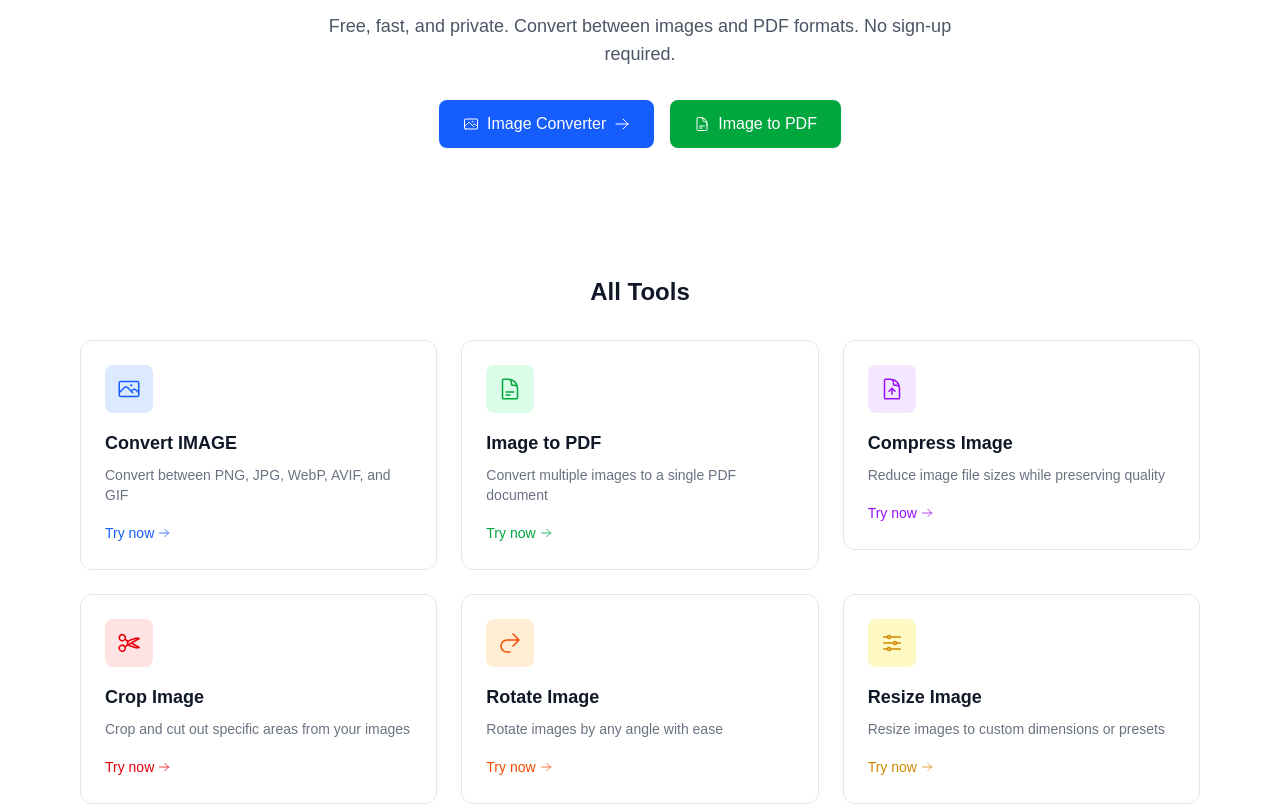
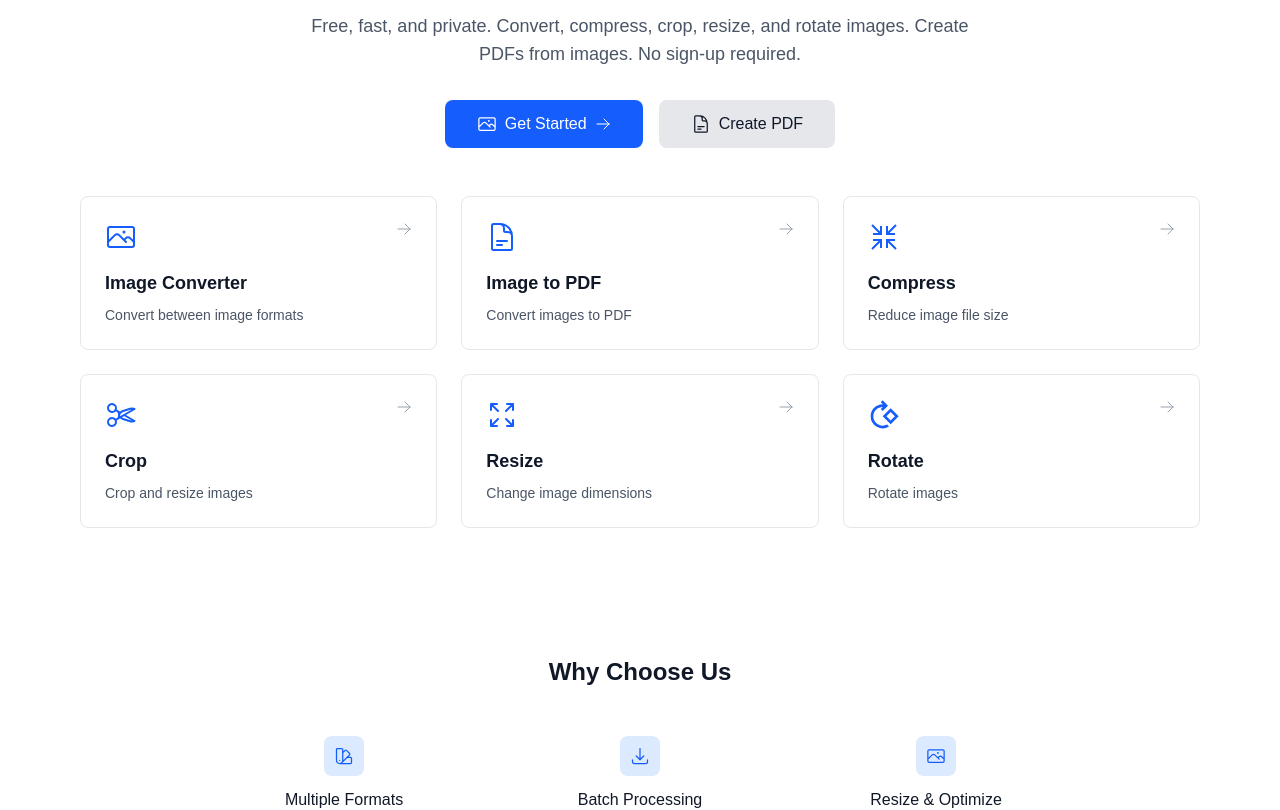
Before and after one commit to KETAN1302/image-converter, a Next.js app: page / in a window 1280 px wide. Shown: the part 280-1090 px from the top of the page. Built offline with nearby package versions, Linux system fonts and the light colour scheme.

Commit message:
Some Changes

```diff
--- a/src/app/components/HeroSection.tsx
+++ b/src/app/components/HeroSection.tsx
@@ -7,49 +7,122 @@ import {
   PhotoIcon,
   ArrowRightIcon,
   DocumentTextIcon,
+  ScissorsIcon,
+  AdjustmentsHorizontalIcon,
+  ArrowsPointingOutIcon,
 } from "@heroicons/react/24/outline";
+import { LiaCompressArrowsAltSolid } from "react-icons/lia";
+import { MdOutlineRotate90DegreesCw } from "react-icons/md";
+
+
 
 export default function HeroSection() {
+  const tools = [
+    {
+      href: "/converter",
+      icon: PhotoIcon,
+      label: "Image Converter",
+      description: "Convert between image formats",
+    },
+    {
+      href: "/image-to-pdf",
+      icon: DocumentTextIcon,
+      label: "Image to PDF",
+      description: "Convert images to PDF",
+    },
+    {
+      href: "/compress",
+      icon: LiaCompressArrowsAltSolid,
+      label: "Compress",
+      description: "Reduce image file size",
+    },
+    {
+      href: "/crop",
+      icon: ScissorsIcon,
+      label: "Crop",
+      description: "Crop and resize images",
+    },
+    {
+      href: "/resize",
+      icon: ArrowsPointingOutIcon,
+      label: "Resize",
+      description: "Change image dimensions",
+    },
+    {
+      href: "/rotate",
+      icon: MdOutlineRotate90DegreesCw,
+      label: "Rotate",
+      description: "Rotate images",
+    },
+  ];
+
   return (
-    <section className="max-w-4xl mx-auto px-4 py-16 md:py-20 text-center">
+    <section className="max-w-6xl mx-auto px-4 py-16 md:py-20">
       {/* New Feature Badge */}
+      <div className="text-center mb-12">
         <div className="inline-flex items-center gap-2 bg-blue-50 px-4 py-2 rounded-full mb-6">
           <SparklesIcon className="w-4 h-4 text-blue-600" />
           <span className="text-sm text-blue-600 font-medium">
-          New: PDF Tools Added!
+            Complete Image & PDF Toolkit
           </span>
         </div>
 
         {/* Main Heading */}
         <h1 className="text-4xl md:text-5xl font-bold text-gray-900 dark:text-white mb-4">
-        Convert Images & PDFs
-        <span className="text-blue-600"> Instantly</span>
+          Convert & Edit Images
+          <span className="text-blue-600"> Effortlessly</span>
         </h1>
 
         {/* Subheading */}
-      <p className="text-lg text-gray-600 dark:text-white max-w-2xl mx-auto mb-8">
-        Free, fast, and private. Convert between images and PDF formats. No
-        sign-up required.
+        <p className="text-lg text-gray-600 dark:text-gray-300 max-w-2xl mx-auto mb-8">
+          Free, fast, and private. Convert, compress, crop, resize, and rotate
+          images. Create PDFs from images. No sign-up required.
         </p>
 
-      {/* Action Buttons */}
-      <div className="flex flex-col sm:flex-row gap-4 justify-center">
+        {/* Primary Action Buttons */}
+        <div className="flex flex-col sm:flex-row gap-4 justify-center mb-12">
           <Link
             href="/converter"
-          className="inline-flex items-center gap-2 bg-blue-600 text-white px-6 py-3 rounded-lg hover:bg-blue-700 transition-colors"
+            className="inline-flex items-center gap-2 bg-blue-600 text-white px-8 py-3 rounded-lg hover:bg-blue-700 transition-colors font-medium"
           >
-          <PhotoIcon className="w-4 h-4" />
-          Image Converter
+            <PhotoIcon className="w-5 h-5" />
+            Get Started
             <ArrowRightIcon className="w-4 h-4" />
           </Link>
 
           <Link
             href="/image-to-pdf"
-          className="inline-flex items-center gap-2 bg-green-600 text-white px-6 py-3 rounded-lg hover:bg-green-700 transition-colors"
+            className="inline-flex items-center gap-2 bg-gray-200 text-gray-900 dark:bg-gray-700 dark:text-white px-8 py-3 rounded-lg hover:bg-gray-300 dark:hover:bg-gray-600 transition-colors font-medium"
           >
-          <DocumentTextIcon className="w-4 h-4" />
-          Image to PDF
+            <DocumentTextIcon className="w-5 h-5" />
+            Create PDF
           </Link>
+        </div>
+      </div>
+
+      {/* Features Grid */}
+      <div className="grid grid-cols-1 md:grid-cols-2 lg:grid-cols-3 gap-6">
+        {tools.map((tool) => {
+          const Icon = tool.icon;
+          return (
+            <Link
+              key={tool.href}
+              href={tool.href}
+              className="group p-6 bg-white dark:bg-gray-800 rounded-lg border border-gray-200 dark:border-gray-700 hover:border-blue-400 dark:hover:border-blue-500 hover:shadow-lg transition-all"
+            >
+              <div className="flex items-start justify-between mb-4">
+                <Icon className="w-8 h-8 text-blue-600 group-hover:scale-110 transition-transform" />
+                <ArrowRightIcon className="w-4 h-4 text-gray-400 group-hover:text-blue-600 transition-colors" />
+              </div>
+              <h3 className="text-lg font-semibold text-gray-900 dark:text-white mb-2">
+                {tool.label}
+              </h3>
+              <p className="text-sm text-gray-600 dark:text-gray-400">
+                {tool.description}
+              </p>
+            </Link>
+          );
+        })}
       </div>
     </section>
   );
--- a/src/app/components/ToolGrid.tsx
+++ /dev/null
@@ -1,133 +0,0 @@
-// src/components/ToolsGrid.tsx
-"use client";
-
-import Link from "next/link";
-import {
-  PhotoIcon,
-  DocumentTextIcon,
-  DocumentArrowUpIcon,
-  ArrowRightIcon,
-  ScissorsIcon,
-  ArrowUturnRightIcon,
-  AdjustmentsHorizontalIcon,
-} from "@heroicons/react/24/outline";
-
-export default function ToolsGrid() {
-  return (
-    <div className="max-w-6xl mx-auto px-4 py-12">
-      <h2 className="text-2xl font-bold text-center text-gray-900 dark:text-white mb-8">
-        All Tools
-      </h2>
-
-      <div className="grid grid-cols-1 md:grid-cols-2 lg:grid-cols-3 gap-6">
-        {/* Image Converter */}
-        <Link href="/converter" className="group">
-          <div className="p-6 bg-white dark:bg-gray-900 border border-gray-200 dark:border-gray-700 rounded-xl hover:border-blue-500 hover:shadow-lg transition-all">
-            <div className="w-12 h-12 bg-blue-100 dark:bg-gray-800 rounded-lg flex items-center justify-center mb-4 group-hover:scale-110 transition-transform">
-              <PhotoIcon className="w-6 h-6 text-blue-600" />
-            </div>
-            <h3 className="text-lg font-semibold text-gray-900 dark:text-white mb-2">
-              Convert IMAGE
-            </h3>
-            <p className="text-sm text-gray-500 dark:text-white mb-4">
-              Convert between PNG, JPG, WebP, AVIF, and GIF
-            </p>
-            <span className="text-sm text-blue-600 font-medium group-hover:gap-2 inline-flex items-center gap-1">
-              Try now <ArrowRightIcon className="w-3 h-3" />
-            </span>
-          </div>
-        </Link>
-
-        {/* Image to PDF */}
-        <Link href="/image-to-pdf" className="group">
-          <div className="p-6 bg-white dark:bg-gray-900 border border-gray-200 dark:border-gray-700 rounded-xl hover:border-green-500 hover:shadow-lg transition-all">
-            <div className="w-12 h-12 bg-green-100 dark:bg-gray-800 rounded-lg flex items-center justify-center mb-4 group-hover:scale-110 transition-transform">
-              <DocumentTextIcon className="w-6 h-6 text-green-600" />
-            </div>
-            <h3 className="text-lg font-semibold text-gray-900 dark:text-white mb-2">
-              Image to PDF
-            </h3>
-            <p className="text-sm text-gray-500 dark:text-white mb-4">
-              Convert multiple images to a single PDF document
-            </p>
-            <span className="text-sm text-green-600 font-medium group-hover:gap-2 inline-flex items-center gap-1">
-              Try now <ArrowRightIcon className="w-3 h-3" />
-            </span>
-          </div>
-        </Link>
-
-        {/* Compress Image */}
-        <Link href="/compress" className="group">
-          <div className="p-6 bg-white dark:bg-gray-900 border border-gray-200 dark:border-gray-700 rounded-xl hover:border-purple-500 hover:shadow-lg transition-all">
-            <div className="w-12 h-12 bg-purple-100 dark:bg-gray-800 rounded-lg flex items-center justify-center mb-4 group-hover:scale-110 transition-transform">
-              <DocumentArrowUpIcon className="w-6 h-6 text-purple-600" />
-            </div>
-            <h3 className="text-lg font-semibold text-gray-900 dark:text-white mb-2">
-              Compress Image
-            </h3>
-            <p className="text-sm text-gray-500 dark:text-white mb-4">
-              Reduce image file sizes while preserving quality
-            </p>
-            <span className="text-sm text-purple-600 font-medium group-hover:gap-2 inline-flex items-center gap-1">
-              Try now <ArrowRightIcon className="w-3 h-3" />
-            </span>
-          </div>
-        </Link>
-
-        {/* Crop Image */}
-        <Link href="/crop" className="group">
-          <div className="p-6 bg-white dark:bg-gray-900 border border-gray-200 dark:border-gray-700 rounded-xl hover:border-red-500 hover:shadow-lg transition-all">
-            <div className="w-12 h-12 bg-red-100 dark:bg-gray-800 rounded-lg flex items-center justify-center mb-4 group-hover:scale-110 transition-transform">
-              <ScissorsIcon className="w-6 h-6 text-red-600" />
-            </div>
-            <h3 className="text-lg font-semibold text-gray-900 dark:text-white mb-2">
-              Crop Image
-            </h3>
-            <p className="text-sm text-gray-500 dark:text-white mb-4">
-              Crop and cut out specific areas from your images
-            </p>
-            <span className="text-sm text-red-600 font-medium group-hover:gap-2 inline-flex items-center gap-1">
-              Try now <ArrowRightIcon className="w-3 h-3" />
-            </span>
-          </div>
-        </Link>
-
-        {/* Rotate Image */}
-        <Link href="/rotate" className="group">
-          <div className="p-6 bg-white dark:bg-gray-900 border border-gray-200 dark:border-gray-700 rounded-xl hover:border-orange-500 hover:shadow-lg transition-all">
-            <div className="w-12 h-12 bg-orange-100 dark:bg-gray-800 rounded-lg flex items-center justify-center mb-4 group-hover:scale-110 transition-transform">
-              <ArrowUturnRightIcon className="w-6 h-6 text-orange-600" />
-            </div>
-            <h3 className="text-lg font-semibold text-gray-900 dark:text-white mb-2">
-              Rotate Image
-            </h3>
-            <p className="text-sm text-gray-500 dark:text-white mb-4">
-              Rotate images by any angle with ease
-            </p>
-            <span className="text-sm text-orange-600 font-medium group-hover:gap-2 inline-flex items-center gap-1">
-              Try now <ArrowRightIcon className="w-3 h-3" />
-            </span>
-          </div>
-        </Link>
-
-        {/* Resize Image */}
-        <Link href="/resize" className="group">
-          <div className="p-6 bg-white dark:bg-gray-900 border border-gray-200 dark:border-gray-700 rounded-xl hover:border-yellow-500 hover:shadow-lg transition-all">
-            <div className="w-12 h-12 bg-yellow-100 dark:bg-gray-800 rounded-lg flex items-center justify-center mb-4 group-hover:scale-110 transition-transform">
-              <AdjustmentsHorizontalIcon className="w-6 h-6 text-yellow-600" />
-            </div>
-            <h3 className="text-lg font-semibold text-gray-900 dark:text-white mb-2">
-              Resize Image
-            </h3>
-            <p className="text-sm text-gray-500 dark:text-white mb-4">
-              Resize images to custom dimensions or presets
-            </p>
-            <span className="text-sm text-yellow-600 font-medium group-hover:gap-2 inline-flex items-center gap-1">
-              Try now <ArrowRightIcon className="w-3 h-3" />
-            </span>
-          </div>
-        </Link>
-      </div>
-    </div>
-  );
-}
--- a/src/app/page.tsx
+++ b/src/app/page.tsx
@@ -2,7 +2,6 @@ import type { Metadata } from "next";
 import Header from "./components/Header";
 import Footer from "./components/Footer";
 import HeroSection from "./components/HeroSection";
-import ToolsGrid from "./components/ToolGrid";
 import WhyChoose from "./components/WhyChoose";
 
 export const metadata: Metadata = {
@@ -21,7 +20,6 @@ export default function Home() {
     <main className="min-h-screen bg-white dark:bg-black">
       <Header />
       <HeroSection />
-      <ToolsGrid />
       <WhyChoose />
       <Footer />
     </main>
```
Lines whose indentation alone changed are shown as unchanged.
